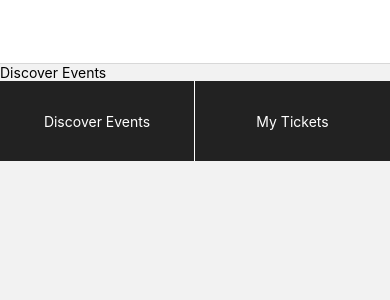
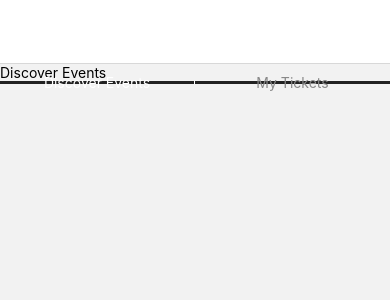
Before and after one commit to MartenBeech/EventTicket, a React Native app: screen /DiscoverEvents in a window 390 px wide. Shown: the top 300 px of the page. Built offline with nearby package versions, Linux system fonts and the light colour scheme.

Commit message:
Updated navigation with colored bar

```diff
--- a/src/Navigation.tsx
+++ b/src/Navigation.tsx
@@ -1,6 +1,4 @@
 import { NavigationContainer } from "@react-navigation/native";
-import { createNativeStackNavigator } from "@react-navigation/native-stack";
-import { NavigationBar } from "./NavigationBar";
 import { DiscoverEvents } from "./screens/DiscoverEvents";
 import { MyTickets } from "./screens/MyTickets";
 import { createStackNavigator } from "@react-navigation/stack";
--- a/src/NavigationBar.tsx
+++ b/src/NavigationBar.tsx
@@ -12,25 +12,36 @@ interface Props {
 }
 
 export const NavigationBar = (props: Props) => {
+  const discoverEvents = "DiscoverEvents";
+  const myTickets = "MyTickets";
   const route = useRoute();
-  console.log(route);
   return (
     <View style={styles.container}>
       <Pressable
         style={{ ...styles.button, ...styles.buttonRightBorder }}
         onPress={() => {
-          props.navigation.navigate("DiscoverEvents");
+          props.navigation.navigate(discoverEvents);
         }}
       >
-        <Text style={styles.text}>Discover Events</Text>
+        <Text
+          style={
+            route.name === discoverEvents ? styles.textWhite : styles.textGray
+          }
+        >
+          Discover Events
+        </Text>
       </Pressable>
       <Pressable
         style={styles.button}
         onPress={() => {
-          props.navigation.navigate("MyTickets");
+          props.navigation.navigate(myTickets);
         }}
       >
-        <Text style={styles.text}>My Tickets</Text>
+        <Text
+          style={route.name === myTickets ? styles.textWhite : styles.textGray}
+        >
+          My Tickets
+        </Text>
       </Pressable>
     </View>
   );
@@ -38,7 +49,7 @@ export const NavigationBar = (props: Props) => {
 
 const styles = StyleSheet.create({
   container: {
-    height: 80,
+    height: "10%",
     flexDirection: "row",
   },
   button: {
@@ -51,7 +62,10 @@ const styles = StyleSheet.create({
     borderRightWidth: 1,
     borderRightColor: "#FFFFFF",
   },
-  text: {
+  textWhite: {
     color: "#FFFFFF",
   },
+  textGray: {
+    color: "#888888",
+  },
 });
```
